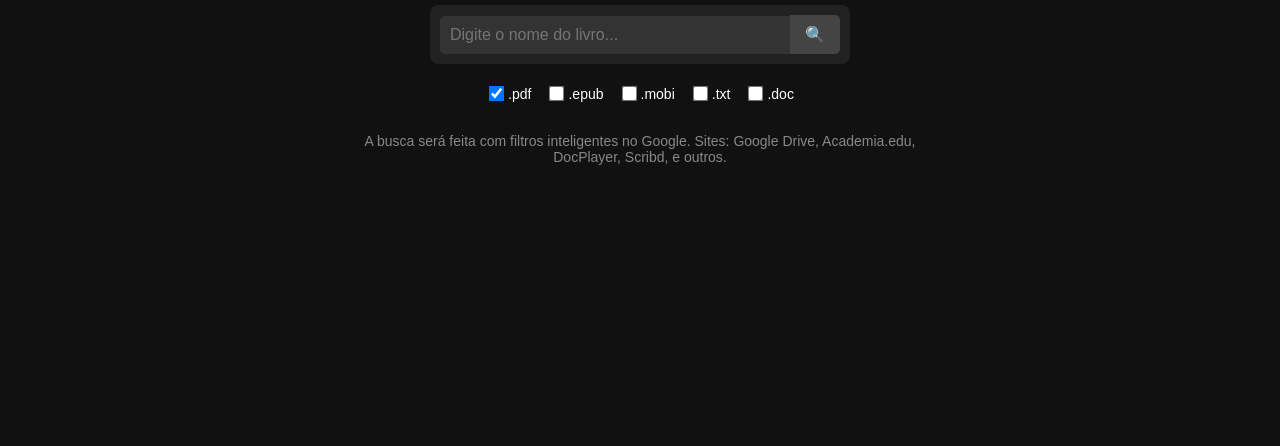
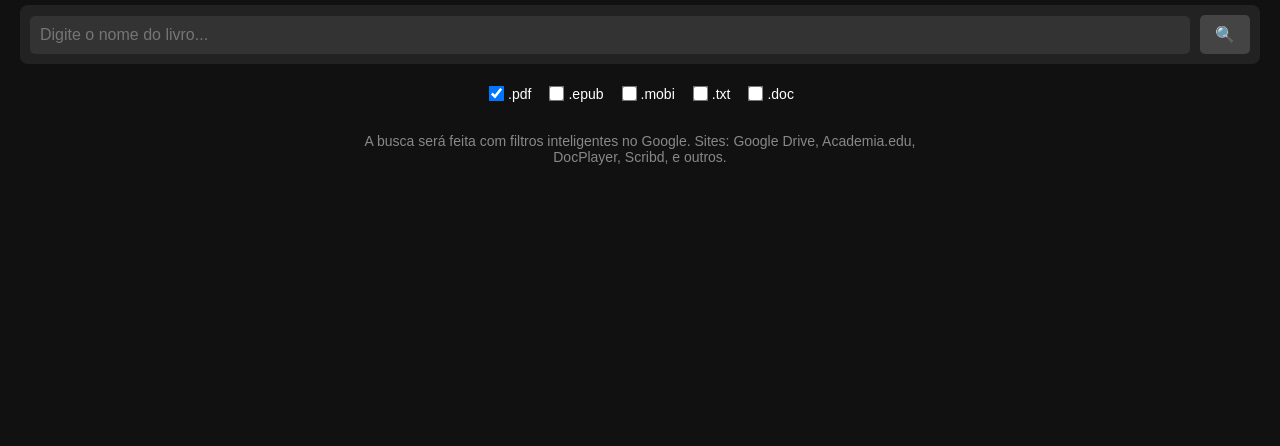
Before and after one commit to tastyylol/bookfindr, a plain HTML site: page index.html in a window 1280 px wide. Shown: the part 354-800 px from the top of the page. Drawn offline with Linux system fonts and the light colour scheme.

Commit message:
Update index.html

```diff
--- a/index.html
+++ b/index.html
@@ -31,30 +31,34 @@
       padding: 10px;
       border-radius: 8px;
       max-width: 100%;
-      width: 400px;
+      width: 100%;
+      box-sizing: border-box;
+      flex-wrap: wrap;
+      gap: 10px;
     }
-
     input[type="text"] {
-      width: 100%;
+      flex: 1;
+      min-width: 0;
       padding: 10px;
       border: none;
-      border-radius: 5px 0 0 5px;
+      border-radius: 5px;
       background-color: #333;
       color: white;
       font-size: 16px;
       outline: none;
-    }
+      box-sizing: border-box;
+}
 
     button {
       padding: 10px 15px;
       border: none;
-      border-radius: 0 5px 5px 0;
+      border-radius: 5px;
       background-color: #444;
       color: white;
       font-size: 16px;
       cursor: pointer;
-      transition: background-color 0.2s ease;
-      user-select: none;
+      box-sizing: border-box;
+      white-space: nowrap;
     }
 
     button:hover {
```
